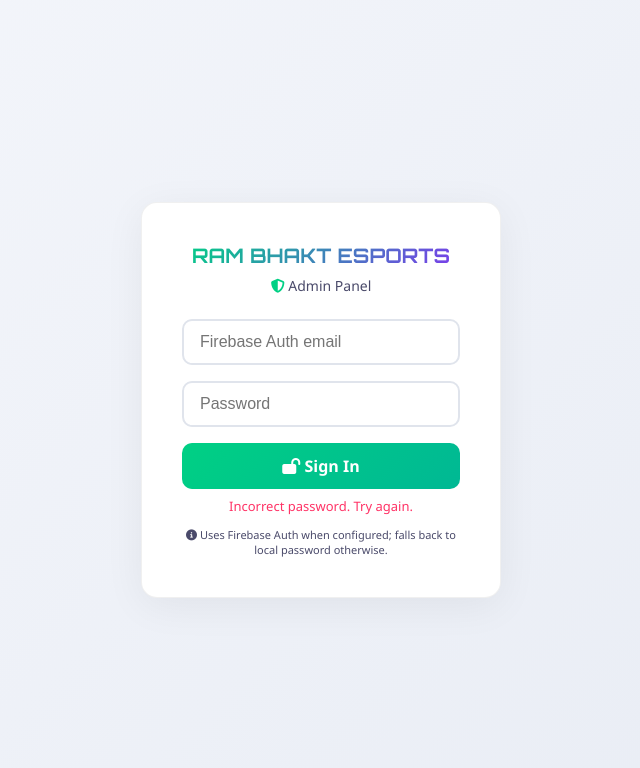
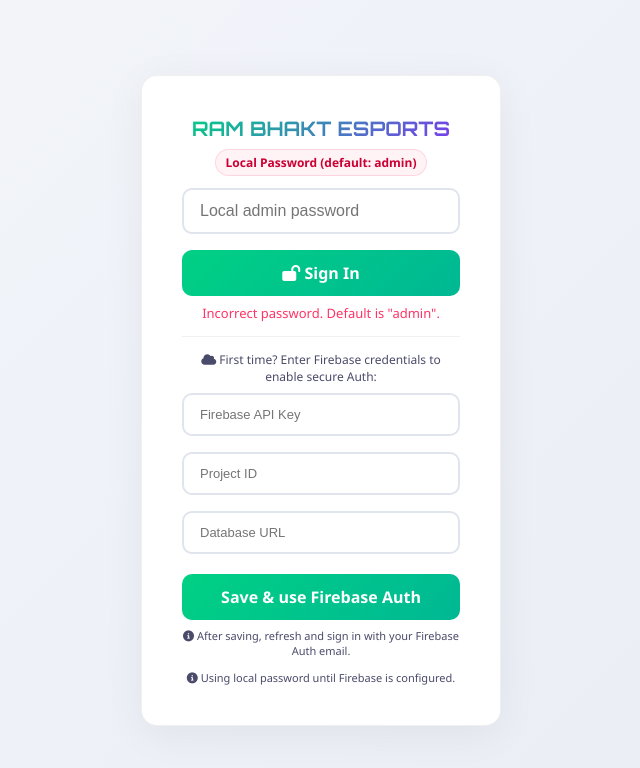
Before and after one commit to rb-bhuro/RB-PT-MAKER-V2, a plain HTML site: page admin.html in a window 1280 px wide. Both pictures are taken after a click on the button "Sign In". Shown: the whole page, without its empty margins (319-959 px from the left). Drawn offline with Linux system fonts and the light colour scheme.

Commit message:
Update admin.html

```diff
--- a/admin.html
+++ b/admin.html
@@ -271,12 +271,29 @@
 <div id="loginScreen" class="login-body" style="min-height:100vh;display:flex;">
     <div class="login-box">
         <h1>RAM BHAKT ESPORTS</h1>
-        <p><i class="fas fa-shield-alt" style="color:var(--green);"></i> Admin Panel</p>
-        <input type="email" id="loginEmail" placeholder="Firebase Auth email" autocomplete="email">
-        <input type="password" id="loginPassword" placeholder="Password" autocomplete="current-password">
+        <div id="loginModeBadge" style="font-size:12px;padding:4px 10px;border-radius:20px;display:inline-block;margin-bottom:12px;font-weight:600;"></div>
+        <div id="loginFirebaseFields">
+            <input type="email" id="loginEmail" placeholder="Firebase Auth email" autocomplete="email">
+            <input type="password" id="loginPassword" placeholder="Password" autocomplete="current-password">
+        </div>
+        <div id="loginLocalFields" style="display:none;">
+            <input type="password" id="localPassword" placeholder="Local admin password" autocomplete="off">
+        </div>
         <button onclick="handleLogin()"><i class="fas fa-lock-open"></i> Sign In</button>
-        <div class="login-error" id="loginError">Login failed. Check credentials or configure Firebase first.</div>
-        <p style="font-size:11px;color:var(--text-soft);margin-top:12px;margin-bottom:0;"><i class="fas fa-info-circle"></i> Uses Firebase Auth when configured; falls back to local password otherwise.</p>
+        <div class="login-error" id="loginError">Login failed. Check credentials.</div>
+        <div id="loginFirebaseSetup" style="margin-top:14px;border-top:1px solid var(--border);padding-top:14px;display:none;">
+            <p style="font-size:12px;color:var(--text-soft);margin-bottom:8px;"><i class="fas fa-cloud"></i> First time? Enter Firebase credentials to enable secure Auth:</p>
+            <input type="text" id="loginApiKey" placeholder="Firebase API Key" style="font-size:13px;">
+            <input type="text" id="loginProjectId" placeholder="Project ID" style="font-size:13px;">
+            <input type="text" id="loginDbUrl" placeholder="Database URL" style="font-size:13px;">
+            <button class="btn-gray btn-sm" onclick="saveLoginFirebaseConfig()" style="margin-top:4px;width:100%;">Save &amp; use Firebase Auth</button>
+            <p style="font-size:11px;color:var(--text-soft);margin-top:8px;margin-bottom:0;">
+                <i class="fas fa-info-circle"></i> After saving, refresh and sign in with your Firebase Auth email.
+            </p>
+        </div>
+        <p id="loginLocalHint" style="font-size:11px;color:var(--text-soft);margin-top:12px;margin-bottom:0;display:none;">
+            <i class="fas fa-info-circle"></i> Using local password until Firebase is configured.
+        </p>
     </div>
 </div>
 
@@ -524,7 +541,41 @@
         pushConfigToFirebase(config);
     }
 
-    // ─── Login (Firebase Auth with local fallback) ─────────────
+    // ─── Login Screen Mode Detection ───────────────────────────
+    function updateLoginMode() {
+        const fbCfg = getFirebaseConfig();
+        const hasFirebase = !!(fbCfg && fbCfg.apiKey);
+        document.getElementById('loginFirebaseFields').style.display = hasFirebase ? '' : 'none';
+        document.getElementById('loginLocalFields').style.display = hasFirebase ? 'none' : '';
+        document.getElementById('loginFirebaseSetup').style.display = hasFirebase ? 'none' : '';
+        document.getElementById('loginLocalHint').style.display = hasFirebase ? 'none' : '';
+        const badge = document.getElementById('loginModeBadge');
+        if (hasFirebase) {
+            badge.textContent = ' Firebase Auth';
+            badge.style.cssText = 'font-size:12px;padding:4px 10px;border-radius:20px;display:inline-block;margin-bottom:12px;font-weight:600;background:rgba(0,208,132,0.1);color:#008a5c;border:1px solid rgba(0,208,132,0.2);';
+        } else {
+            badge.textContent = ' Local Password (default: admin)';
+            badge.style.cssText = 'font-size:12px;padding:4px 10px;border-radius:20px;display:inline-block;margin-bottom:12px;font-weight:600;background:rgba(255,51,102,0.06);color:#cc0033;border:1px solid rgba(255,51,102,0.15);';
+        }
+    }
+
+    function saveLoginFirebaseConfig() {
+        const apiKey = document.getElementById('loginApiKey').value.trim();
+        const projectId = document.getElementById('loginProjectId').value.trim();
+        const databaseURL = document.getElementById('loginDbUrl').value.trim();
+        if (!apiKey || !projectId || !databaseURL) {
+            document.getElementById('loginError').textContent = 'Fill all three Firebase fields.';
+            document.getElementById('loginError').style.display = 'block';
+            return;
+        }
+        localStorage.setItem(FIREBASE_KEY, JSON.stringify({ apiKey, projectId, databaseURL }));
+        const errEl = document.getElementById('loginError');
+        errEl.textContent = 'Firebase saved! Refresh the page and sign in with your Firebase Auth email.';
+        errEl.style.cssText = 'color:#008a5c;font-size:13px;margin-top:8px;display:block;font-weight:600;';
+        updateLoginMode();
+    }
+
+    // ─── Login ─────────────────────────────────────────────────
     function enterPanel() {
         document.getElementById('loginScreen').style.display = 'none';
         document.getElementById('adminPanel').style.display = 'block';
@@ -533,6 +584,10 @@
         fillFirebaseInputs();
         const fbCfg = getFirebaseConfig();
         if (fbCfg) updateSyncStatus(true);
+        // Push local config to Firebase now that we're authenticated
+        if (firebaseApp && firebase.auth(firebaseApp).currentUser) {
+            pushConfigToFirebase(getAdminConfig());
+        }
     }
 
     function getOrCreateAdminApp(fbCfg) {
@@ -544,14 +599,21 @@
     }
 
     function handleLogin() {
-        const email = document.getElementById('loginEmail').value.trim();
-        const pwd = document.getElementById('loginPassword').value;
         const errEl = document.getElementById('loginError');
         errEl.style.display = 'none';
 
-        // Try Firebase Auth if configured
         const fbCfg = getFirebaseConfig();
-        if (fbCfg && fbCfg.apiKey) {
+        const hasFirebase = !!(fbCfg && fbCfg.apiKey);
+
+        if (hasFirebase) {
+            // Firebase Auth path
+            const email = document.getElementById('loginEmail').value.trim();
+            const pwd = document.getElementById('loginPassword').value;
+            if (!email || !pwd) {
+                errEl.textContent = 'Enter email and password.';
+                errEl.style.display = 'block';
+                return;
+            }
             const app = getOrCreateAdminApp(fbCfg);
             firebase.auth(app).signInWithEmailAndPassword(email, pwd)
                 .then(() => {
@@ -566,13 +628,14 @@
             return;
         }
 
-        // Fallback: local password
+        // Local password fallback
+        const pwd = document.getElementById('localPassword').value;
         const config = getAdminConfig();
         if (pwd === config.password) {
             sessionStorage.setItem(SESSION_KEY, '1');
             enterPanel();
         } else {
-            errEl.textContent = 'Incorrect password. Try again.';
+            errEl.textContent = 'Incorrect password. Default is "admin".';
             errEl.style.display = 'block';
         }
     }
@@ -581,6 +644,9 @@
         if (e.key === 'Enter') handleLogin();
     });
     document.getElementById('loginEmail').addEventListener('keydown', e => {
+        if (e.key === 'Enter') handleLogin();
+    });
+    document.getElementById('localPassword').addEventListener('keydown', e => {
         if (e.key === 'Enter') handleLogin();
     });
 
@@ -594,8 +660,10 @@
         document.getElementById('loginScreen').style.display = 'flex';
         document.getElementById('loginPassword').value = '';
         document.getElementById('loginEmail').value = '';
+        document.getElementById('localPassword').value = '';
         document.getElementById('loginError').style.display = 'none';
         document.body.className = 'login-body';
+        updateLoginMode();
     }
 
     // Auto-login: check sessionStorage or persisted Firebase Auth
@@ -604,6 +672,7 @@
             enterPanel();
             return;
         }
+        updateLoginMode();
         const fbCfg = getFirebaseConfig();
         if (fbCfg && fbCfg.apiKey) {
             const app = getOrCreateAdminApp(fbCfg);
```
